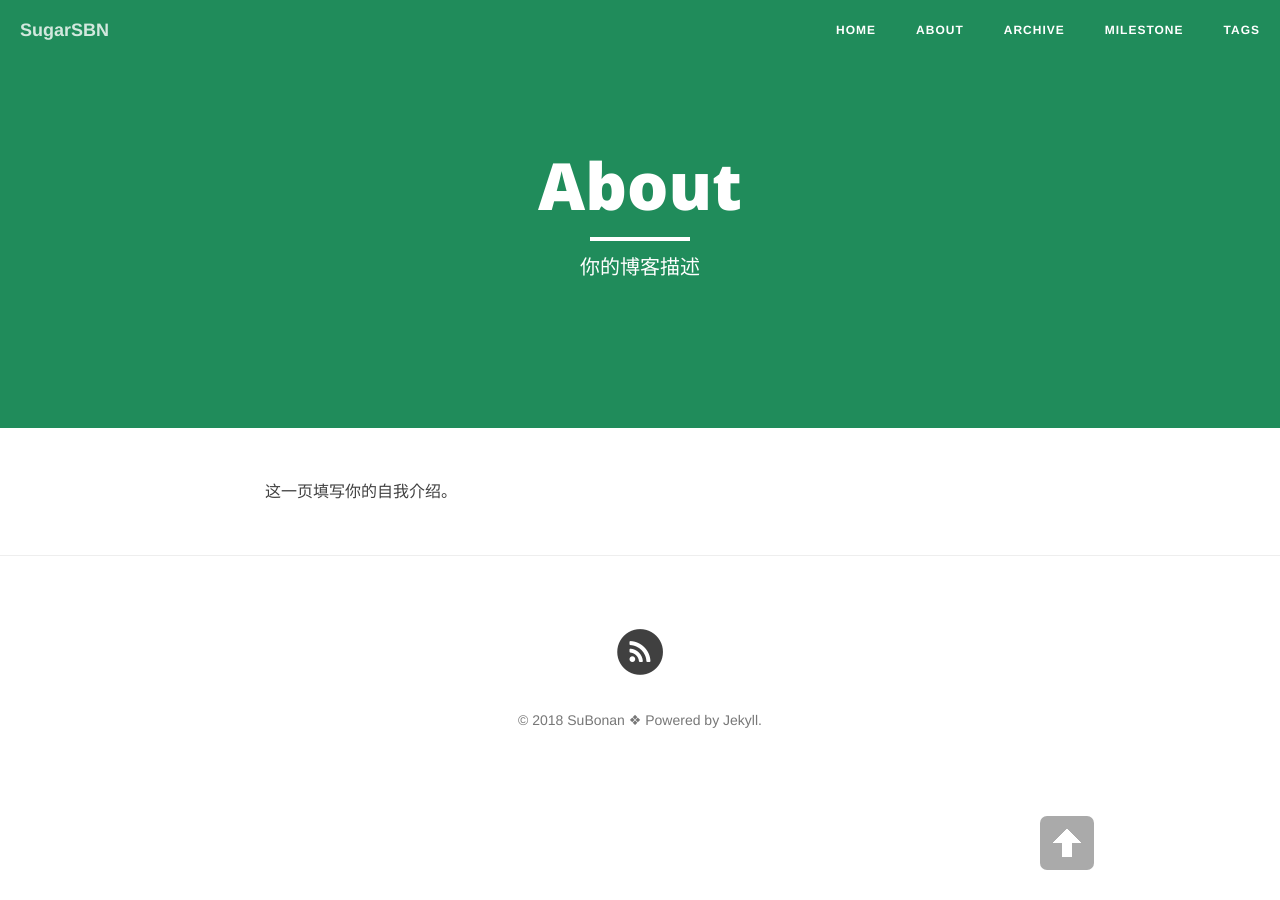
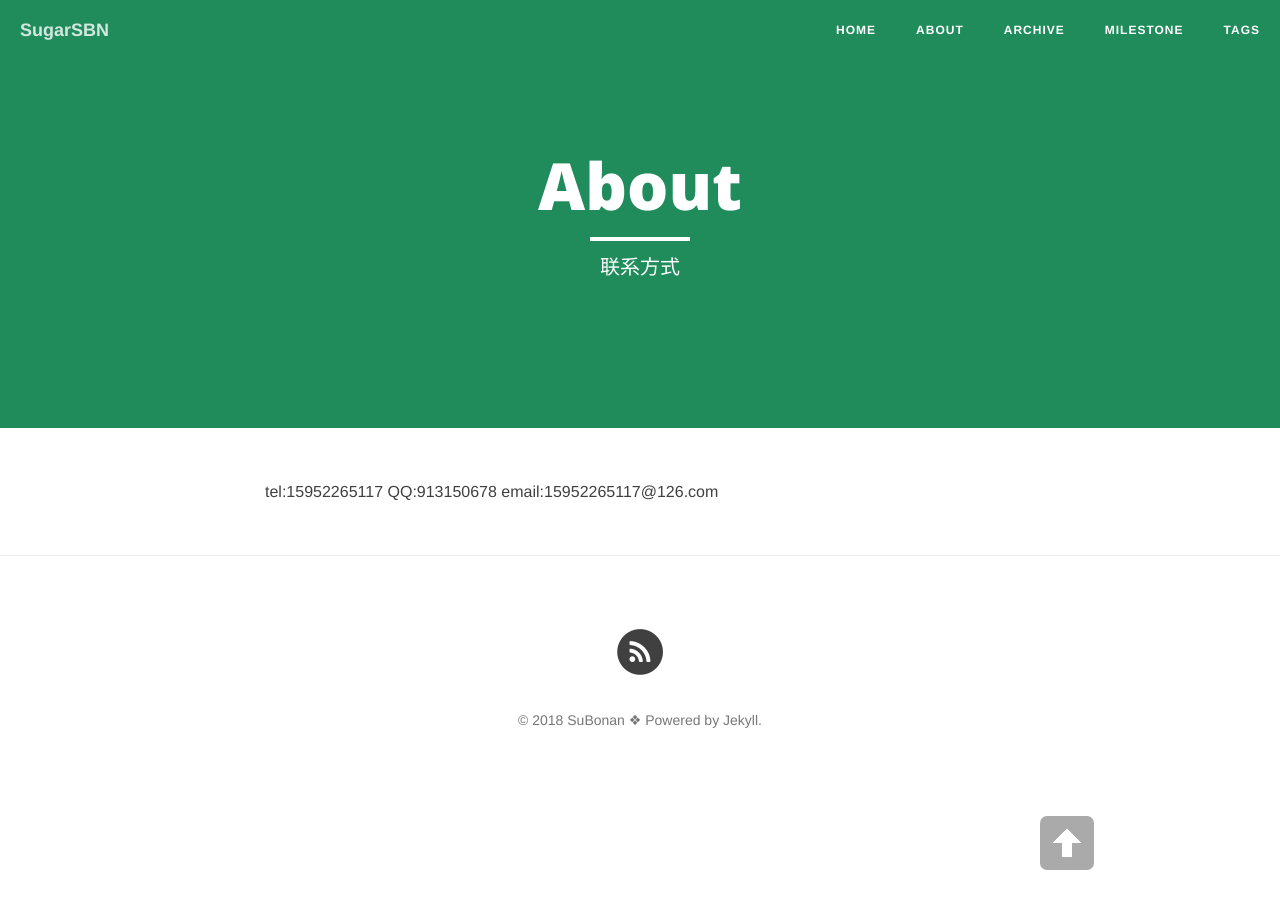
Before and after one commit to SugarSBN/SBN, a Jekyll site: the page built from about.md, in a window 1280 px wide. Built offline with Jekyll 4.4.1, drawn with Linux system fonts in a browser that asks for light colours; nearby versions of some CDN libraries.

Commit message:
Update about.md

```diff
--- a/about.md
+++ b/about.md
@@ -1,8 +1,10 @@
 ---
 layout: page
 title: "About"
-description: "你的博客描述 "
+description: "联系方式 "
 header-img: "img/green.jpg"
 ---
 
-这一页填写你的自我介绍。
+tel:15952265117
+QQ:913150678
+email:15952265117@126.com
```
